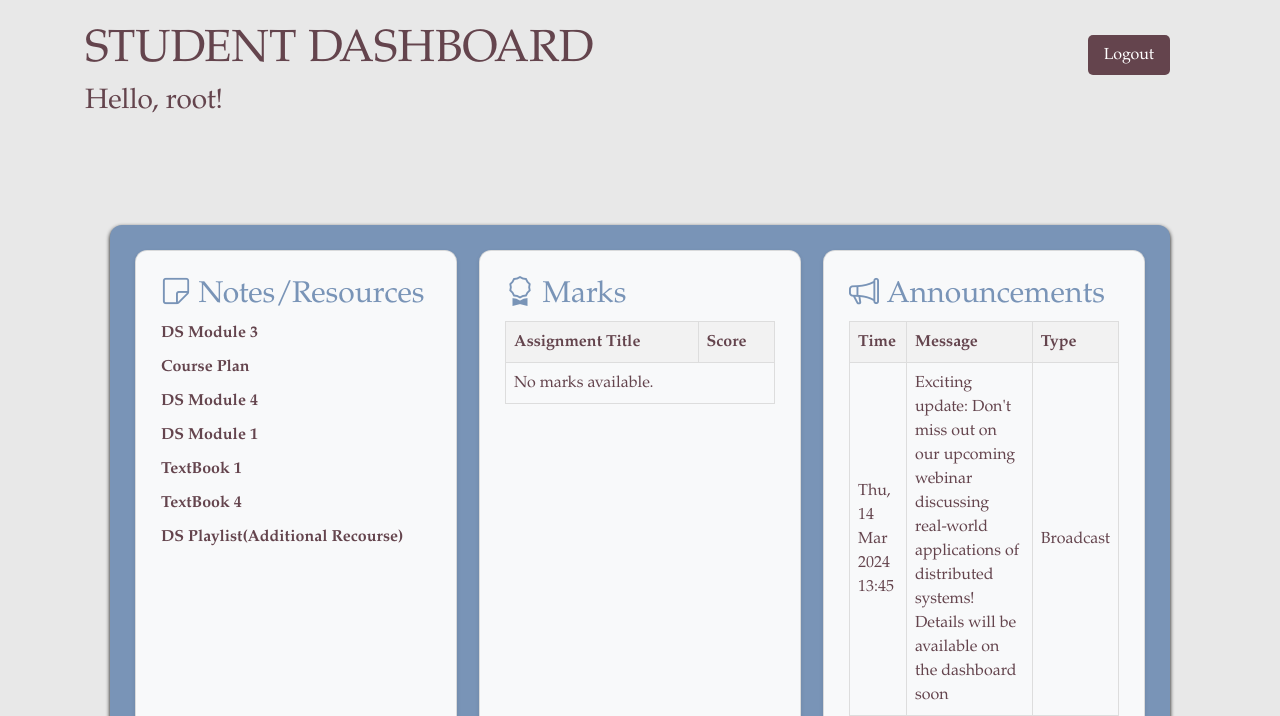
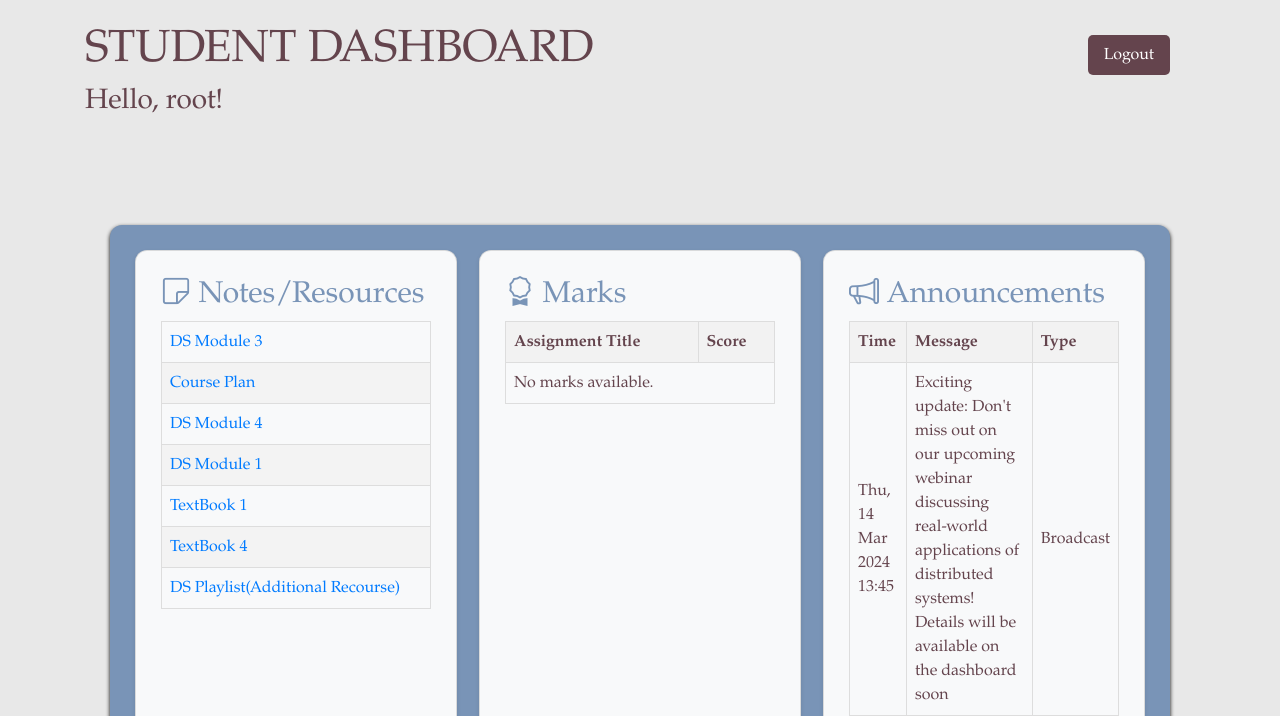
Before and after one commit to anurag1942003/EduTech-Distributed-Systems-Platform, a Django app: page /home/ in a window 1280 px wide. Shown: the top 716 px of the page. Run offline with Django 5.2, Linux system fonts and the light colour scheme; a user stored in the database is signed in; data comes from the database, SQL or seed files in the repository; both versions use the stored data as it was after the commit; some libraries are stand-ins or nearby versions.

Commit message:
added MAX01

```diff
--- a/templates/home.html
+++ b/templates/home.html
@@ -67,6 +67,11 @@
             text-decoration: none;
             color: #64444D;
             font-weight: bold;
+            overflow: hidden;
+            white-space: nowrap;
+            text-overflow: ellipsis;
+            display: inline-block;
+            max-width: 100%;
         }
 
         ul li a:hover {
@@ -136,13 +141,19 @@
         <div class="dashboard">
             <div class="column card bg-light">
                 <h2><i class="bi bi-sticky"></i>  Notes/Resources</h2>
-                <ul>
-                    {% for resource in resources %}
-                    <li><a href="{{ resource.link }}">{{ resource.title }}</a></li>
-                    {% empty %}
-                    <li>No resources available.</li>
-                    {% endfor %}
-                </ul>
+                <table>
+                    <tbody>
+                        {% for resource in resources %}
+                        <tr>
+                            <td><a href="{{ resource.link }}">{{ resource.title }}</a></td>
+                        </tr>
+                        {% empty %}
+                        <tr>
+                            <td>No resources available.</td>
+                        </tr>
+                        {% endfor %}
+                    </tbody>
+                </table>
             </div>
 
             <div class="column card bg-light">
```
Also changed, not shown: templates/login.html (+0 -10 lines), db.sqlite3.
